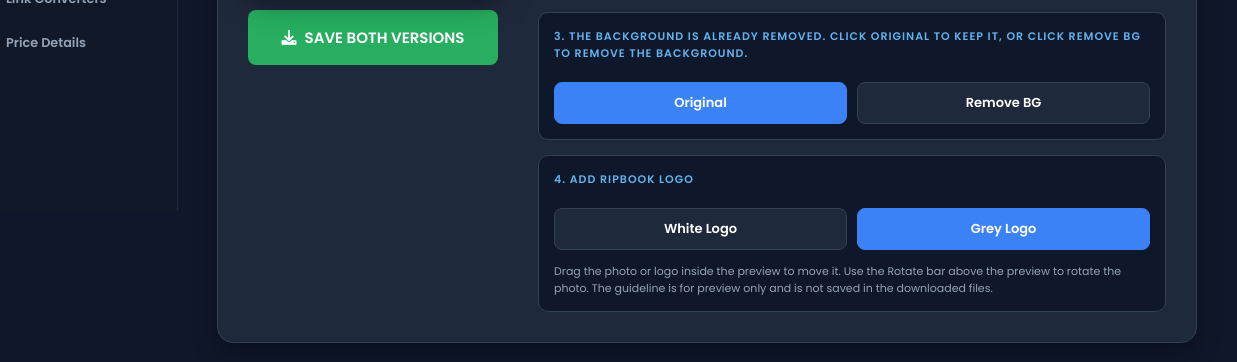
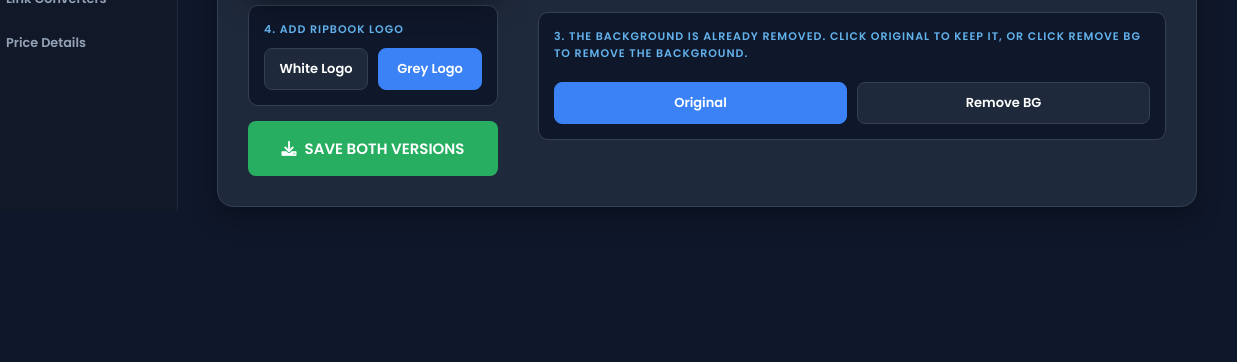
Before and after one commit to ripbook/contentHelp, a plain HTML site: page photo-crop.html in a window 1280 px wide. Shown: the part 589-951 px from the top of the page, 43-1280 px from the left. After the commit the page ends 840 px from the top, so only its background shows below. Drawn offline with Linux system fonts and the light colour scheme; some packages are replaced by stand-ins of ours; a script that the page names is missing; a web font is replaced by a local one.

Commit message:
Update photo-crop.html

```diff
--- a/photo-crop.html
+++ b/photo-crop.html
@@ -260,7 +260,16 @@ body { margin: 0; }
                 <img id="guidelineImg" class="guideline-overlay" src="https://ripbook.github.io/contentHelp/guideline.png" alt="Guideline" crossorigin="anonymous">
             </div>
 
-            <button class="btn" style="background:#27ae60; padding:16px; font-size:15px; margin-top:20px;" onclick="saveBothFiles()">
+            <div class="input-group" style="margin-top:15px;">
+                <label>4. Add RIPBOOK Logo</label>
+                <div class="wm-toggle-bar" style="margin-top:0;">
+                    <button id="btnWhiteLogo" class="wm-opt" onclick="addWM(logoWhite,'btnWhiteLogo')">White Logo</button>
+                    <button id="btnGreyLogo" class="wm-opt active" onclick="addWM(logoGrey,'btnGreyLogo')">Grey Logo</button>
+                </div>
+
+            </div>
+
+            <button class="btn" style="background:#27ae60; padding:16px; font-size:15px; margin-top:15px;" onclick="saveBothFiles()">
                 <i class="fas fa-download"></i> SAVE BOTH VERSIONS
             </button>
         </div>
@@ -306,14 +315,6 @@ body { margin: 0; }
                 </div>
             </div>
 
-            <div class="input-group">
-                <label>4. Add RIPBOOK Logo</label>
-                <div class="wm-toggle-bar">
-                    <button id="btnWhiteLogo" class="wm-opt" onclick="addWM(logoWhite,'btnWhiteLogo')">White Logo</button>
-                    <button id="btnGreyLogo" class="wm-opt active" onclick="addWM(logoGrey,'btnGreyLogo')">Grey Logo</button>
-                </div>
-                <p class="hint">Drag the photo or logo inside the preview to move it. Use the Rotate bar above the preview to rotate the photo. The guideline is for preview only and is not saved in the downloaded files.</p>
-            </div>
         </div>
     </div>
 </div>
```
